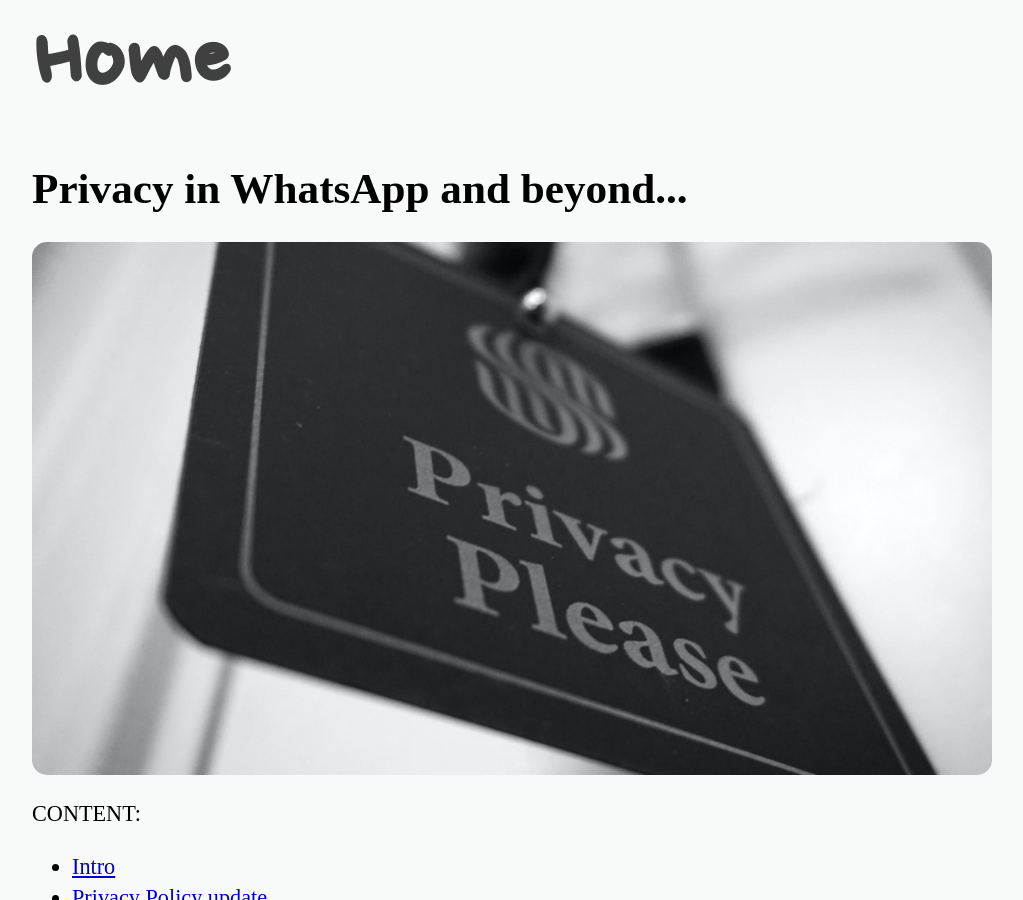
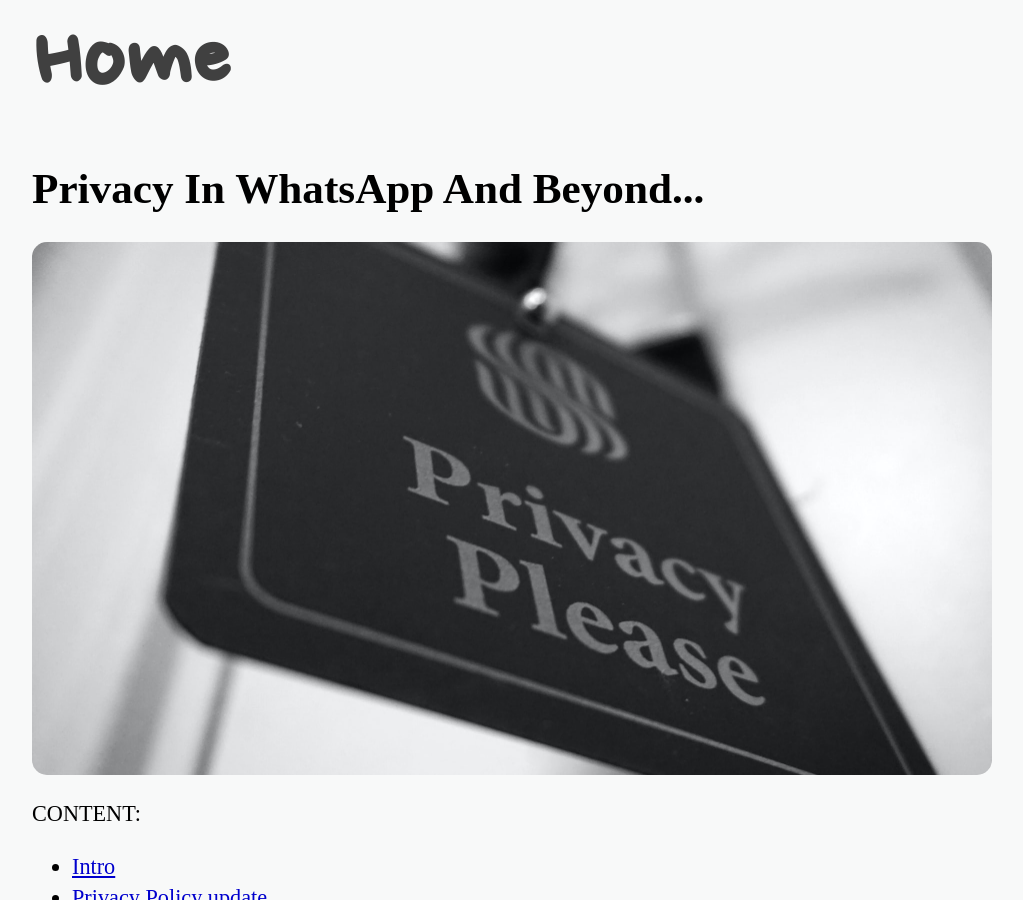
Before and after one commit to sayinathk/sayinathk.github.io, a Jekyll site: the page built from _posts/2021-01-10-Privacy-in-WhatsApp-and-beyond.md, in a window 1280 px wide and 900 px high. Shown: the whole window, without its empty margins (128-1151 px from the left). Built offline with Jekyll 4.4.1, drawn with Linux system fonts in a browser that asks for light colours; comment, search, counter and statistics services are not loaded.

```diff
--- a/_posts/2021-01-10-Privacy-in-WhatsApp-and-beyond.md
+++ b/_posts/2021-01-10-Privacy-in-WhatsApp-and-beyond.md
@@ -1,6 +1,6 @@
 ---
 layout: post
-title: Privacy in WhatsApp and beyond...
+title: Privacy In WhatsApp And Beyond...
 permalink: /Privacy-in-WhatsApp-and-beyond/
 description: Switching to signal is best, staying with Whatsapp is okay, switching to telegram blindly maynote be wise. But wait, there are more variables involved. Here's a quick read how to really take back your privacy
 comments: true
```
